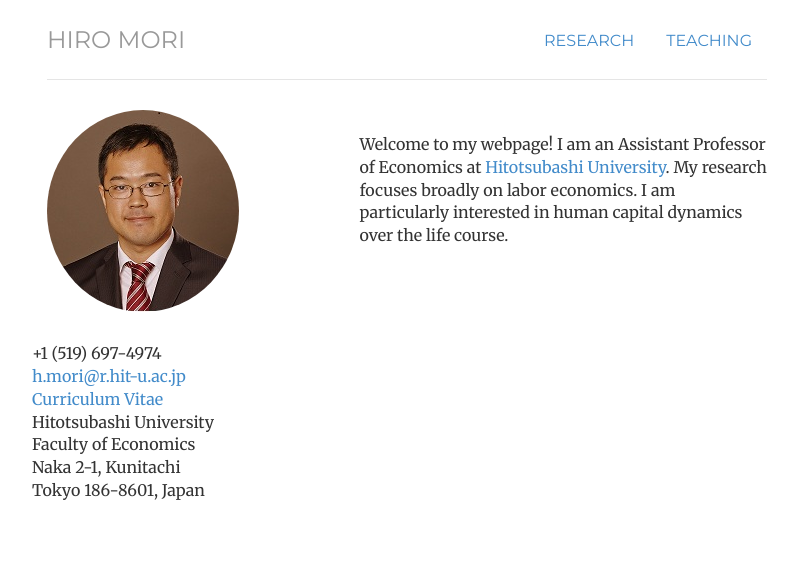
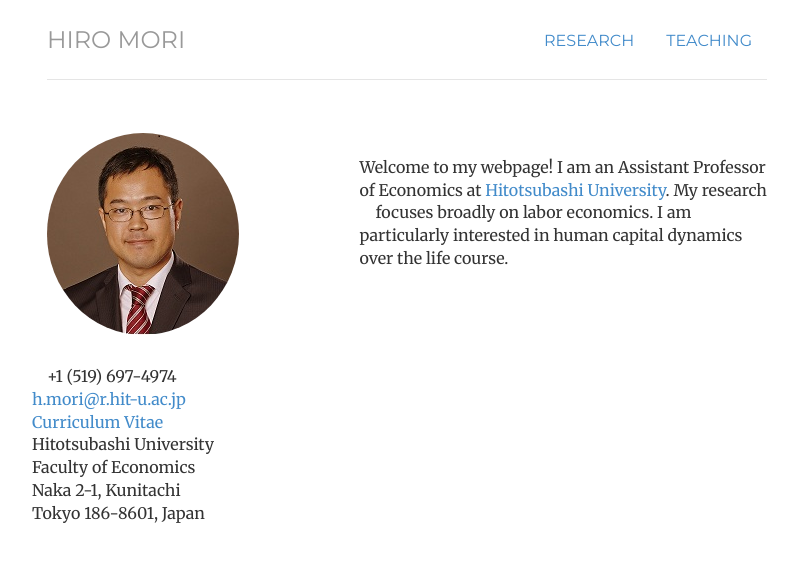
Before and after one commit to morihiroaki/morihiroaki.github.io, a Jekyll site: the page built from index.html, in a window 1280 px wide. Shown: the top 562 px of the page, without its empty margins (233-1031 px from the left). Built offline with Jekyll 4.4.1, drawn with Linux system fonts in a browser that asks for light colours.

Commit message:
Update index.html

```diff
--- a/index.html
+++ b/index.html
@@ -10,7 +10,13 @@
 　<div class="box text-left">
     <div class='col-sm-5'>
     <img  class="img-circle avatar" alt="Hiro Mori" src="files/portrait.jpg">
+      <div class="contact-item">
+        <div class="icon pull-left text-center"><span class="fa fa-phone fa-fw"></span></div>
+        <div class="title only pull-left">  +1 (519) 697-4974</div>
       </div>
+      <br>
+    </div>
+
     <div class='col-sm-7'>
     <br/>
     <p> Welcome to my webpage! I am an Assistant Professor of Economics at <a href="http://www.econ.hit-u.ac.jp/~koho/english/">Hitotsubashi University</a>. My research
@@ -21,11 +27,6 @@
                       <div class='col-xs-12 col-sm-7 text-center'>
             <div class="box text-left">
 
-            <div class="contact-item">
-              <div class="icon pull-left text-center"><span class="fa fa-phone fa-fw"></span></div>
-              <div class="title only pull-left">  +1 (519) 697-4974</div>
-            </div>
-            <br>
             <div class="contact-item">
               <div class="icon pull-left text-center"><span class="fa fa-envelope fa-fw"></span></div>
               <div class="title only pull-left"><a href="mailto:h.mori@r.hit-u.ac.jp" id="email_link" class="tracked-link" data-label="Email">  h.mori&commat;r.hit-u.ac.jp</a></div>
```
Lines whose indentation alone changed are shown as unchanged.
